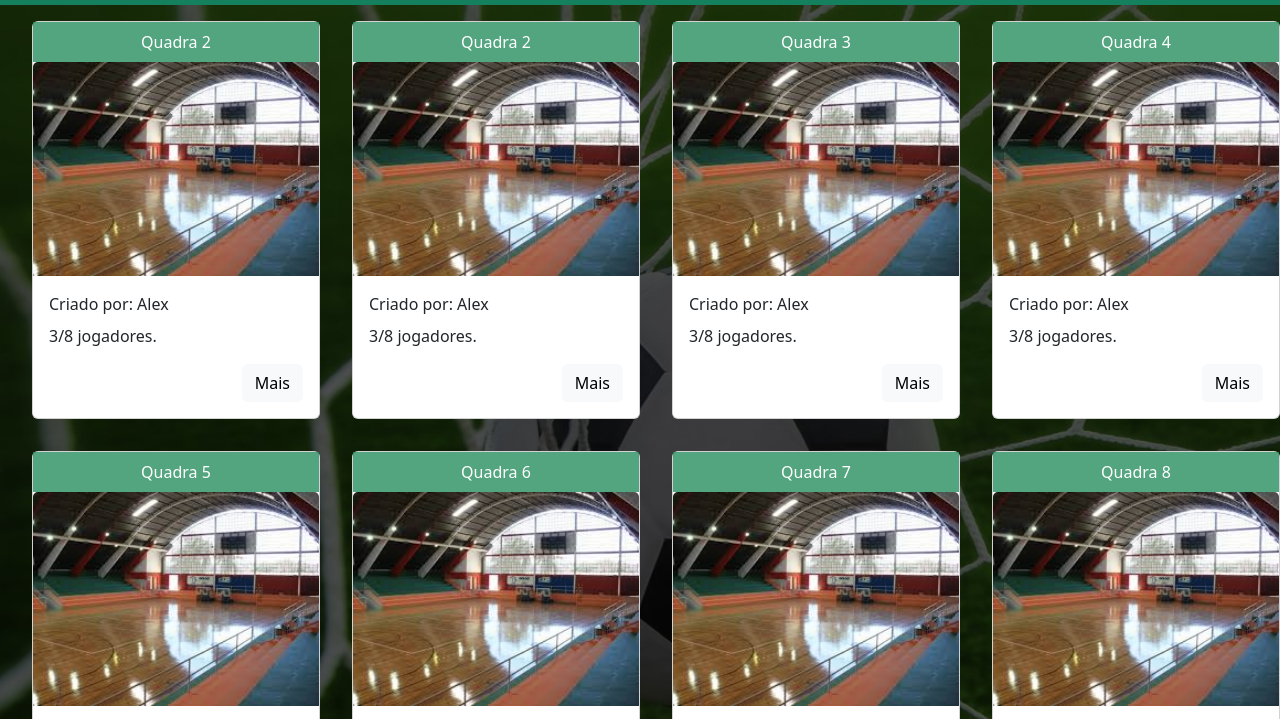
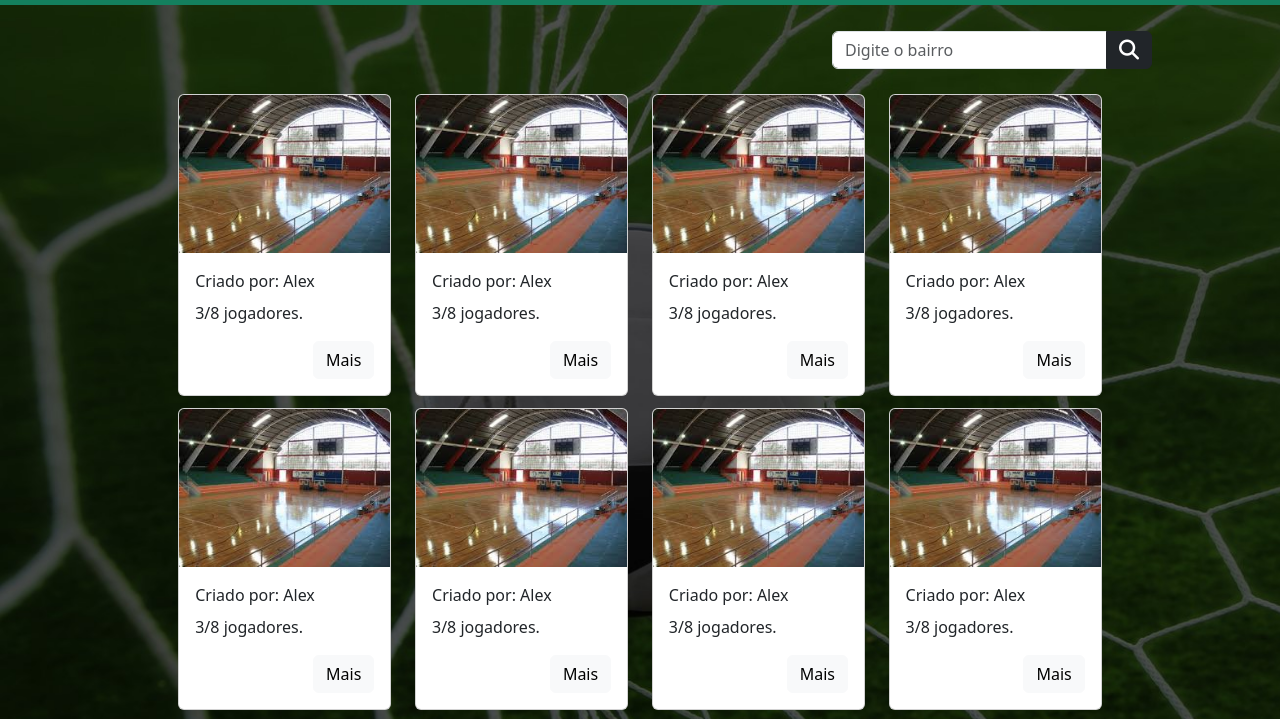
Before and after one commit to ICEI-PUCMinas-PSG-SI-TI/tiaw-si-n-2023-2-g-o-a-t, a plain HTML site: page codigo/pages/home_pos_login.html in a window 1280 px wide. Shown: the part 51-770 px from the top of the page. Drawn offline with nearby package versions, Linux system fonts and the light colour scheme; files whose address does not match are found by name.

Commit message:
melhorei todo o design da home, incluindo melhores ícones, disposição dos itens, entre outras

```diff
--- a/codigo/assets/CSS/home_pos_login.css
+++ b/codigo/assets/CSS/home_pos_login.css
@@ -2,12 +2,18 @@
 body {
     margin: 0;
     padding: 0;
-    min-height: 100%;
-    display: flex;
-    flex-direction: column;
+    background-image: url('/codigo/assets/images/GOAT.jpg');
+    background-size: cover;
+    background-repeat: no-repeat;
+
+    /*
     background-image: url('Imagens/GOAT.jpg');
     background-size: cover;
     background-repeat: no-repeat;
+    */
+}
+.background-image {
+  position: relative;
 }
 
 /* Navbar */
@@ -33,16 +39,23 @@ body {
 
 
 /* Conteúdo */
-.card
-{
-    margin: 5% 10%;
+#linha-cards{
+    margin-left: 1%;
+    margin-right: 1%;
+    padding-left: 12%;
+    padding-right: 12%;
+    margin-top: 2%;
+}
+.card{
+    margin: 0 5% 5% 5%;
+
 }
 .card-body .botao-mais
 {
     margin: 0 auto 2px auto;
 }
 
-/* Estilos personalizados para o seu modal */
+/* Estilos personalizados para o modal */
 div .modal-header h1
 {
   width: 100%;
@@ -63,6 +76,9 @@ div .modal-header h1
   padding: 2%;
   background-color: rgb(237, 236, 236);
 
+}
+.modal-dialog{
+    width: 100%;
 }
 
 
@@ -86,7 +102,7 @@ footer {
     background-color: #022f21;
     bottom: 0;
     width: 100%;
-    margin-top: 2%;
+    padding-top: 1%;
 }
 .text-center a {
     text-decoration: none;
--- a/codigo/pages/home_pos_login.html
+++ b/codigo/pages/home_pos_login.html
@@ -51,13 +51,23 @@
   </div>
   <!-- Conteúdo do site aqui -->
 
+    <!-- Área de pesquisa do site -->
+  <div class="input-group mb-3" style="width: 25%; margin: 2% 65%;">
+    <input type="text" class="form-control" placeholder="Digite o bairro"
+      aria-label="Recipient's username" aria-describedby="button-addon2">
+    <button class="btn btn-dark" type="button" id="button-addon2">
+      <i class="fa-solid fa-magnifying-glass fa-lg"></i>
+    </button>
+  </div>
+
+  <!-- Fim da área de pesquisa do site -->
+
   <!-- Cards de partidas -->
 
   <!-- Card 1 -->
-  <div class="row g-0">
-    <div class="card-participar col-sm-12 col-md-4 col-lg-3 ">
-      <div class="card" style="width: 18rem;">
-        <div class="bg-success p-2 text-white text-center bg-opacity-75">Quadra 2</div>
+  <div class="row g-0" id="linha-cards">
+    <div class="card-participar col-sm-6 col-md-4 col-lg-3 ">
+      <div class="card">
         <img src="/codigo/assets/images/images (1).jpg" class="card-img-top" alt="...">
         <div class="card-body d-flex flex-column">
           <p class="card-title">Criado por: Alex</p>
@@ -71,9 +81,8 @@
     </div>
 
     <!-- Card 2 -->
-    <div class="card-participar col-sm-12 col-md-4 col-lg-3 ">
-      <div class="card" style="width: 18rem;">
-        <div class="bg-success p-2 text-white text-center bg-opacity-75">Quadra 2</div>
+    <div class="card-participar col-sm-6 col-md-4 col-lg-3 ">
+      <div class="card">
         <img src="/codigo/assets/images/images (1).jpg" class="card-img-top" alt="...">
         <div class="card-body d-flex flex-column">
           <p class="card-title">Criado por: Alex</p>
@@ -87,9 +96,8 @@
     </div>
 
     <!--Card 3 -->
-    <div class="card-participar col-sm-12 col-md-4 col-lg-3 ">
-      <div class="card" style="width: 18rem;">
-        <div class="bg-success p-2 text-white text-center bg-opacity-75">Quadra 3</div>
+    <div class="card-participar col-sm-6 col-md-4 col-lg-3 ">
+      <div class="card">
         <img src="/codigo/assets/images/images (1).jpg" class="card-img-top" alt="...">
         <div class="card-body d-flex flex-column">
           <p class="card-title">Criado por: Alex</p>
@@ -103,9 +111,8 @@
     </div>
 
     <!-- Card 4-->
-    <div class="card-participar col-sm-12 col-md-4 col-lg-3 ">
-      <div class="card" style="width: 18rem;">
-        <div class="bg-success p-2 text-white text-center bg-opacity-75">Quadra 4</div>
+    <div class="card-participar col-sm-6 col-md-4 col-lg-3 ">
+      <div class="card">
         <img src="/codigo/assets/images/images (1).jpg" class="card-img-top" alt="...">
         <div class="card-body d-flex flex-column">
           <p class="card-title">Criado por: Alex</p>
@@ -119,9 +126,8 @@
     </div>
 
     <!-- Card 5-->
-    <div class="card-participar col-sm-12 col-md-4 col-lg-3 ">
-      <div class="card" style="width: 18rem;">
-        <div class="bg-success p-2 text-white text-center bg-opacity-75">Quadra 5</div>
+    <div class="card-participar col-sm-6 col-md-4 col-lg-3 ">
+      <div class="card">
         <img src="/codigo/assets/images/images (1).jpg" class="card-img-top" alt="...">
         <div class="card-body d-flex flex-column">
           <p class="card-title">Criado por: Alex</p>
@@ -135,9 +141,8 @@
     </div>
 
     <!-- Card 6 -->
-    <div class="card-participar col-sm-12 col-md-4 col-lg-3 ">
-      <div class="card" style="width: 18rem;">
-        <div class="bg-success p-2 text-white text-center bg-opacity-75">Quadra 6</div>
+    <div class="card-participar col-sm-6 col-md-4 col-lg-3 ">
+      <div class="card">
         <img src="/codigo/assets/images/images (1).jpg" class="card-img-top" alt="...">
         <div class="card-body d-flex flex-column">
           <p class="card-title">Criado por: Alex</p>
@@ -151,9 +156,8 @@
     </div>
 
     <!-- Card 7 -->
-    <div class="card-participar col-sm-12 col-md-4 col-lg-3 ">
-      <div class="card" style="width: 18rem;">
-        <div class="bg-success p-2 text-white text-center bg-opacity-75">Quadra 7</div>
+    <div class="card-participar col-sm-6 col-md-4 col-lg-3 ">
+      <div class="card">
         <img src="/codigo/assets/images/images (1).jpg" class="card-img-top" alt="...">
         <div class="card-body d-flex flex-column">
           <p class="card-title">Criado por: Alex</p>
@@ -167,9 +171,8 @@
     </div>
 
     <!-- Card 8 -->
-    <div class="card-participar col-sm-12 col-md-4 col-lg-3 ">
-      <div class="card" style="width: 18rem;">
-        <div class="bg-success p-2 text-white text-center bg-opacity-75">Quadra 8</div>
+    <div class="card-participar col-sm-6 col-md-4 col-lg-3 ">
+      <div class="card">
         <img src="/codigo/assets/images/images (1).jpg" class="card-img-top" alt="...">
         <div class="card-body d-flex flex-column">
           <p class="card-title">Criado por: Alex</p>
@@ -188,7 +191,7 @@
   <!-- PopUp de participar -->
   <div id="separa-modal">
 
-    <div class="modal fade" id="exampleModal" tabindex="-1" aria-labelledby="exampleModalLabel" aria-hidden="true">
+    <div class="modal fade " id="exampleModal" tabindex="-1" aria-labelledby="exampleModalLabel" aria-hidden="true">
       <div class="modal-dialog modal-dialog-centered modal-lg">
         <div class="modal-content">
           <div class="modal-header">
@@ -216,12 +219,14 @@
       </div>
 
     </div>
+
     <!-- Fim PopUp de participar -->
 
     <!-- Inicio da mensagem de participando -->
 
         <div id="liveAlertPlaceholder">
-          <div></div>
+          <div>
+          </div>
         </div>
 
     <!-- Fim da mensagem de participando -->
```
